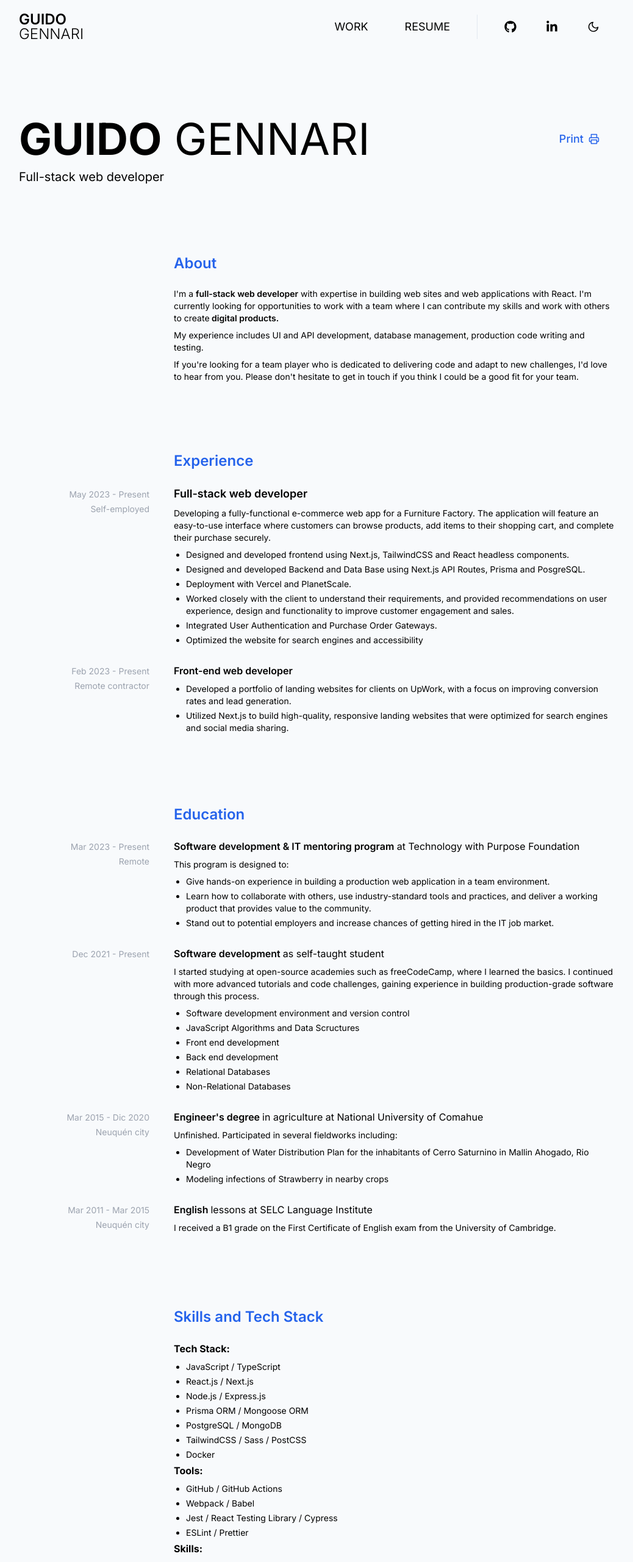
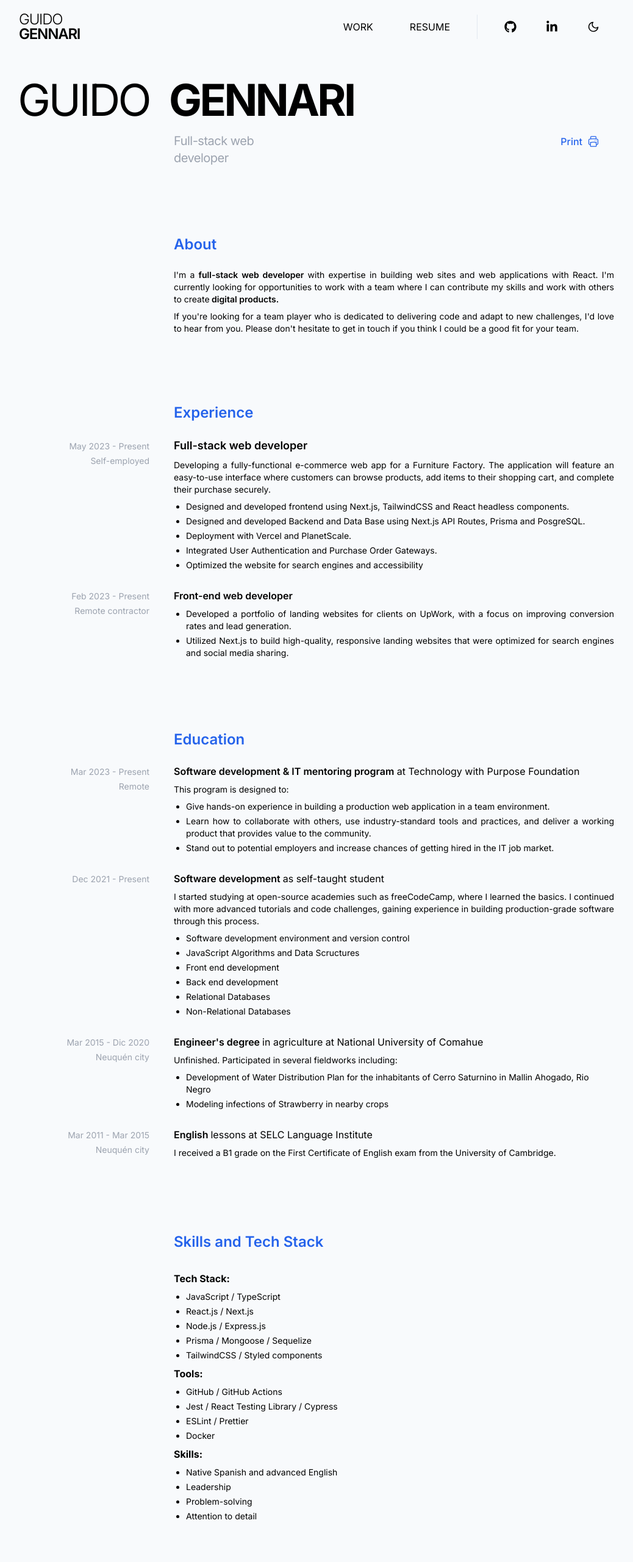
Before and after one commit to xdguido/guidogennari-web, a Next.js app: page /resume in a window 1280 px wide. Shown: the top 2562 px of the page at 61% size, without its empty margins (121-1159 px from the left). Built offline with nearby package versions, Linux system fonts and the light colour scheme; what prettier-plugin-tailwindcss would draw is missing.

Commit message:
feat: update button and styles

```diff
--- a/components/header.tsx
+++ b/components/header.tsx
@@ -1,4 +1,5 @@
 import { Fragment } from 'react';
+import Link from 'next/link';
 import Button from '@ui/Button';
 import ThemeToggler from '@ui/ThemeToggler';
 import clsx from 'clsx';
@@ -27,10 +28,12 @@ export default function Header() {
             )}
         >
             <div className="mx-auto flex max-w-5xl flex-1 justify-between px-6 py-4 lg:py-5 2xl:max-w-6xl">
-                <h1 className="text-2xl font-semibold leading-6">
-                    GUIDO
-                    <br />
-                    <span className=" font-light">GENNARI</span>
+                <h1 className="text-2xl font-semibold leading-6 tracking-tighter">
+                    <Link href="/">
+                        <span className="font-light">GUIDO</span>
+                        <br />
+                        GENNARI
+                    </Link>
                 </h1>
                 <Menu as="div" className=" relative z-50 block text-left sm:hidden">
                     {({ open, close }) => (
@@ -70,7 +73,7 @@ export default function Header() {
                                             <Button
                                                 href={'/#work'}
                                                 colorScheme="black"
-                                                style="link"
+                                                styleScheme="link"
                                                 square
                                             >
                                                 WORK
@@ -80,7 +83,7 @@ export default function Header() {
                                             <Button
                                                 href={'/resume'}
                                                 colorScheme="black"
-                                                style="link"
+                                                styleScheme="link"
                                                 square
                                             >
                                                 RESUME
@@ -94,7 +97,7 @@ export default function Header() {
                                         <Menu.Item>
                                             <Button
                                                 colorScheme="black"
-                                                style="link"
+                                                styleScheme="link"
                                                 square
                                                 title="GitHub"
                                                 target="_blank"
@@ -107,7 +110,7 @@ export default function Header() {
                                         <Menu.Item>
                                             <Button
                                                 colorScheme="black"
-                                                style="link"
+                                                styleScheme="link"
                                                 square
                                                 title="LinkedIn"
                                                 target="_blank"
@@ -133,7 +136,7 @@ export default function Header() {
                                 className="font-normal"
                                 href={'/#work'}
                                 colorScheme="black"
-                                style="link"
+                                styleScheme="link"
                                 square
                             >
                                 WORK
@@ -144,7 +147,7 @@ export default function Header() {
                                 className="font-normal"
                                 href={'/resume'}
                                 colorScheme="black"
-                                style="link"
+                                styleScheme="link"
                                 square
                             >
                                 RESUME
@@ -163,7 +166,7 @@ export default function Header() {
                         <li>
                             <Button
                                 colorScheme="black"
-                                style="link"
+                                styleScheme="link"
                                 square
                                 title="GitHub"
                                 target="_blank"
@@ -177,7 +180,7 @@ export default function Header() {
                         <li>
                             <Button
                                 colorScheme="black"
-                                style="link"
+                                styleScheme="link"
                                 square
                                 title="LinkedIn"
                                 target="_blank"
--- a/components/ui/Button.tsx
+++ b/components/ui/Button.tsx
@@ -1,9 +1,9 @@
-import { cva, VariantProps } from 'class-variance-authority';
+import { cva, type VariantProps } from 'class-variance-authority';
 import Link from 'next/link';
 
 const buttonStyles = cva(
     [
-        'flex items-center justify-center gap-2 px-6 py-2.5 font-medium leading-tight rounded-md lg:text-lg',
+        'flex items-center justify-center gap-2 px-6 py-2.5 font-medium leading-tight rounded-md',
         'focus:outline-none focus-visible:ring-offset-2 focus-visible:ring-2',
         'transition duration-150 ease-in-out'
     ],
@@ -14,7 +14,7 @@ const buttonStyles = cva(
                 gray: ['text-gray-500'],
                 black: ['text-inherit']
             },
-            style: {
+            styleScheme: {
                 solid: ['shadow-md text-gray-50', 'hover:shadow-lg', 'focus-visible:shadow-lg'],
                 outline: ['py-2 border bg-inherit'],
                 link: ['bg-inherit', 'hover:text-blue-600']
@@ -25,17 +25,17 @@ const buttonStyles = cva(
         },
         defaultVariants: {
             colorScheme: 'blue',
-            style: 'solid'
+            styleScheme: 'solid'
         },
         compoundVariants: [
             {
                 colorScheme: 'blue',
-                style: 'solid',
+                styleScheme: 'solid',
                 class: ['bg-blue-600', 'hover:bg-blue-500 ', 'focus-visible:bg-blue-500']
             },
             {
                 colorScheme: 'blue',
-                style: 'outline',
+                styleScheme: 'outline',
                 class: [
                     'border-blue-600 text-blue-600',
                     'hover:border-blue-500 hover:text-blue-500',
@@ -44,12 +44,12 @@ const buttonStyles = cva(
             },
             {
                 colorScheme: 'gray',
-                style: 'solid',
+                styleScheme: 'solid',
                 class: ['bg-gray-500', 'hover:bg-gray-400 ', 'focus-visible:bg-gray-500']
             },
             {
                 colorScheme: 'gray',
-                style: 'outline',
+                styleScheme: 'outline',
                 class: [
                     'border-gray-500 text-gray-500',
                     'hover:border-gray-400 hover:text-gray-400',
@@ -58,12 +58,12 @@ const buttonStyles = cva(
             },
             {
                 colorScheme: 'black',
-                style: 'solid',
+                styleScheme: 'solid',
                 class: ['bg-black', 'hover:bg-blue-500 ', 'focus-visible:bg-blue-500']
             },
             {
                 colorScheme: 'black',
-                style: 'outline',
+                styleScheme: 'outline',
                 class: [
                     'border-black text-black',
                     'hover:border-blue-500 hover:text-blue-500',
@@ -74,52 +74,49 @@ const buttonStyles = cva(
     }
 );
 
-interface ButtonProps {
-    className?: string;
-    href?: string;
-    children: React.ReactNode;
-    onClick?: () => void;
-    title?: string;
-    target?: string;
-    rel?: string;
-}
+type ButtonProps = React.ButtonHTMLAttributes<HTMLButtonElement>;
 
-export interface Props extends ButtonProps, VariantProps<typeof buttonStyles> {}
+type LinkProps = React.AnchorHTMLAttributes<HTMLAnchorElement>;
 
-export default function Button({
-    className,
-    colorScheme,
-    style,
-    fullWidth,
-    uppercase,
-    square,
-    children,
-    onClick,
-    href
-}: Props) {
-    return href ? (
+type ButtonAndLinkProps = ButtonProps | LinkProps;
+
+type Props = ButtonAndLinkProps & VariantProps<typeof buttonStyles>;
+
+export default function Button(props: Props) {
+    const { colorScheme, styleScheme, fullWidth, uppercase, square } = props as VariantProps<
+        typeof buttonStyles
+    >;
+
+    if ('href' in props) {
+        const { className, href, children, ...otherProps } = props as LinkProps;
+        return (
             <Link
                 href={href}
                 className={`${buttonStyles({
                     colorScheme,
-                style,
+                    styleScheme,
                     fullWidth,
                     uppercase,
                     square
                 })} ${className}`}
+                {...otherProps}
             >
                 {children}
             </Link>
-    ) : (
+        );
+    }
+
+    const { className, children, ...otherProps } = props as ButtonProps;
+    return (
         <button
-            onClick={onClick}
             className={`${buttonStyles({
                 colorScheme,
-                style,
+                styleScheme,
                 fullWidth,
                 uppercase,
                 square
             })} ${className}`}
+            {...otherProps}
         >
             {children}
         </button>
--- a/components/ui/ThemeToggler.tsx
+++ b/components/ui/ThemeToggler.tsx
@@ -13,7 +13,7 @@ export default function ThemeToggler() {
             onClick={() => setTheme(theme === 'light' ? 'dark' : 'light')}
             aria-label="Toggle Dark Mode"
             colorScheme="black"
-            style="link"
+            styleScheme="link"
             square
         >
             <span className="sr-only">Change theme</span>
--- a/pages/resume.tsx
+++ b/pages/resume.tsx
@@ -1,29 +1,38 @@
 /* eslint-disable react/no-unescaped-entities */
 import Button from '@ui/Button';
-import { FiPrinter } from 'react-icons/fi';
 import { NextSeo } from 'next-seo';
+import { PrinterIcon } from '@heroicons/react/24/outline';
 export default function Resume() {
     return (
         <>
             <NextSeo title="Guido Gennari | Resume" />
             <div
                 id="resume"
-                className="relative flex min-h-screen flex-col gap-20 pt-[6rem] print:gap-6 print:pt-8 print:text-black md:pt-[8rem] lg:gap-28 lg:pt-[12rem]"
+                className="relative flex min-h-screen flex-col gap-20 pt-[12rem] print:gap-6 print:pt-8 print:text-black md:pt-[8rem] lg:gap-28"
             >
                 <div className="flex flex-col gap-3 print:gap-2">
-                    <div className="flex justify-between">
-                        <h1 className="text-5xl sm:text-7xl">
-                            <span className="font-bold">GUIDO</span> GENNARI
-                        </h1>
-                        <Button
-                            className="print:hidden"
-                            style="link"
-                            onClick={() => window.print()}
-                        >
-                            Print <FiPrinter />
-                        </Button>
+                    <div className="items-baseline gap-x-10 print:grid-cols-4 lg:grid lg:grid-cols-4">
+                        <span className="-ml-1 text-right  text-5xl tracking-tighter sm:text-7xl">
+                            GUIDO
+                        </span>
+                        <span className="text-5xl font-bold tracking-tighter sm:text-7xl lg:-ml-2">
+                            GENNARI
+                        </span>
                     </div>
-                    <h2 className="text-xl">Full-stack web developer</h2>
+                    <div className="items-baseline gap-x-10 print:grid print:grid-cols-4 lg:grid lg:grid-cols-4">
+                        <h2 className="col-start-2 text-xl tracking-tight text-gray-400">
+                            Full-stack web developer
+                        </h2>
+                        <div className="col-start-4 ml-auto">
+                            <Button
+                                className="ml-auto print:hidden"
+                                styleScheme="link"
+                                onClick={() => window.print()}
+                            >
+                                Print <PrinterIcon className="h-5 w-5" />
+                            </Button>
+                        </div>
+                    </div>
                 </div>
                 <section id="about" className="flex flex-col gap-6 print:gap-4">
                     <div className="grid items-baseline gap-x-10 print:grid-cols-4 lg:grid-cols-4">
@@ -32,7 +41,7 @@ export default function Resume() {
                         </h3>
                     </div>
                     <div className="grid items-baseline gap-x-10 print:grid-cols-4 lg:grid-cols-4">
-                        <p className="mb-2 print:col-span-3 print:col-start-2 sm:text-sm lg:col-span-3 lg:col-start-2">
+                        <p className="mb-2 text-justify print:col-span-3 print:col-start-2 sm:text-sm lg:col-span-3 lg:col-start-2">
                             I{"'"}m a{' '}
                             <span className="font-semibold">full-stack web developer</span> with
                             expertise in building web sites and web applications with React. I{"'"}m
@@ -40,11 +49,7 @@ export default function Resume() {
                             contribute my skills and work with others to create
                             <span className="font-semibold"> digital products.</span>
                         </p>
-                        <p className="mb-2 print:col-span-3 print:col-start-2 sm:text-sm lg:col-span-3 lg:col-start-2">
-                            My experience includes UI and API development, database management,
-                            production code writing and testing.
-                        </p>
-                        <p className="print:col-span-3 print:col-start-2 sm:text-sm lg:col-span-3 lg:col-start-2">
+                        <p className="text-justify print:col-span-3 print:col-start-2 sm:text-sm lg:col-span-3 lg:col-start-2">
                             If you're looking for a team player who is dedicated to delivering code
                             and adapt to new challenges, I'd love to hear from you. Please don't
                             hesitate to get in touch if you think I could be a good fit for your
@@ -70,27 +75,22 @@ export default function Resume() {
                                     Full-stack web developer
                                 </span>
                             </h2>
-                            <p className="mb-2 sm:text-sm">
+                            <p className="mb-2 text-justify sm:text-sm">
                                 Developing a fully-functional e-commerce web app for a Furniture
                                 Factory. The application will feature an easy-to-use interface where
                                 customers can browse products, add items to their shopping cart, and
                                 complete their purchase securely.
                             </p>
-                            <ul className="ml-5  list-disc sm:text-sm">
-                                <li className="mb-1">
+                            <ul className="ml-5 list-disc sm:text-sm">
+                                <li className="mb-1 text-justify">
                                     Designed and developed frontend using Next.js, TailwindCSS and
                                     React headless components.
                                 </li>
-                                <li className="mb-1">
+                                <li className="mb-1 text-justify">
                                     Designed and developed Backend and Data Base using Next.js API
                                     Routes, Prisma and PosgreSQL.
                                 </li>
                                 <li className="mb-1">Deployment with Vercel and PlanetScale.</li>
-                                <li className="mb-1">
-                                    Worked closely with the client to understand their requirements,
-                                    and provided recommendations on user experience, design and
-                                    functionality to improve customer engagement and sales.
-                                </li>
                                 <li className="mb-1">
                                     Integrated User Authentication and Purchase Order Gateways.
                                 </li>
@@ -111,11 +111,11 @@ export default function Resume() {
                                 <span className="font-semibold">Front-end web developer </span>
                             </h2>
                             <ul className="ml-5  list-disc sm:text-sm">
-                                <li className="mb-1">
+                                <li className="mb-1 text-justify">
                                     Developed a portfolio of landing websites for clients on UpWork,
                                     with a focus on improving conversion rates and lead generation.
                                 </li>
-                                <li className="mb-1">
+                                <li className="mb-1 text-justify">
                                     Utilized Next.js to build high-quality, responsive landing
                                     websites that were optimized for search engines and social media
                                     sharing.
@@ -145,16 +145,16 @@ export default function Resume() {
                             </h2>
                             <p className="mb-2 sm:text-sm">This program is designed to:</p>
                             <ul className="ml-5  list-disc sm:text-sm">
-                                <li className="mb-1">
+                                <li className="mb-1 text-justify">
                                     Give hands-on experience in building a production web
                                     application in a team environment.
                                 </li>
-                                <li className="mb-1">
+                                <li className="mb-1 text-justify">
                                     Learn how to collaborate with others, use industry-standard
                                     tools and practices, and deliver a working product that provides
                                     value to the community.
                                 </li>
-                                <li className="mb-1">
+                                <li className="mb-1 text-justify">
                                     Stand out to potential employers and increase chances of getting
                                     hired in the IT job market.
                                 </li>
@@ -170,7 +170,7 @@ export default function Resume() {
                                 <span className="font-semibold">Software development </span>
                                 as self-taught student
                             </h2>
-                            <p className="mb-2 sm:text-sm">
+                            <p className="mb-2 text-justify sm:text-sm">
                                 I started studying at open-source academies such as freeCodeCamp,
                                 where I learned the basics. I continued with more advanced tutorials
                                 and code challenges, gaining experience in building production-grade
@@ -239,26 +239,24 @@ export default function Resume() {
                     </div>
                     <div className="grid items-baseline gap-x-10 print:grid-cols-4 lg:grid-cols-4">
                         <div className="print:col-span-3 print:col-start-2 lg:col-span-3 lg:col-start-2">
-                            <h2 className="mb-2 font-bold">Tech Stack:</h2>
+                            <h2 className="my-2 font-bold">Tech Stack:</h2>
                             <ul className="ml-5 list-disc sm:text-sm ">
                                 <li className="mb-1">JavaScript / TypeScript</li>
                                 <li className="mb-1">React.js / Next.js</li>
                                 <li className="mb-1">Node.js / Express.js</li>
-                                <li className="mb-1">Prisma ORM / Mongoose ORM</li>
-                                <li className="mb-1">PostgreSQL / MongoDB</li>
-                                <li className="mb-1">TailwindCSS / Sass / PostCSS</li>
+                                <li className="mb-1">Prisma / Mongoose / Sequelize</li>
+                                <li className="mb-1">TailwindCSS / Styled components</li>
+                            </ul>
+                            <h2 className="my-2 font-bold">Tools:</h2>
+                            <ul className="ml-5 list-disc sm:text-sm ">
+                                <li className="mb-1">GitHub / GitHub Actions</li>
+                                <li className="mb-1">Jest / React Testing Library / Cypress</li>
+                                <li className="mb-1">ESLint / Prettier</li>
                                 <li className="mb-1">Docker</li>
                             </ul>
-                            <h2 className="mb-2 font-bold">Tools:</h2>
+                            <h2 className="my-2 font-bold">Skills:</h2>
                             <ul className="ml-5 list-disc sm:text-sm ">
-                                <li className="mb-1">GitHub / GitHub Actions</li>
-                                <li className="mb-1">Webpack / Babel</li>
-                                <li className="mb-1">Jest / React Testing Library / Cypress</li>
-                                <li className="mb-1">ESLint / Prettier</li>
-                            </ul>
-                            <h2 className="mb-2 font-bold">Skills:</h2>
-                            <ul className="ml-5 list-disc sm:text-sm ">
-                                <li className="mb-1">Native Spanish and professional English</li>
+                                <li className="mb-1">Native Spanish and advanced English</li>
                                 <li className="mb-1">Leadership</li>
                                 <li className="mb-1">Problem-solving</li>
                                 <li className="mb-1">Attention to detail</li>
```
Also changed, not shown: pages/index.tsx (+5 -5 lines). Lines whose indentation alone changed are shown as unchanged.
